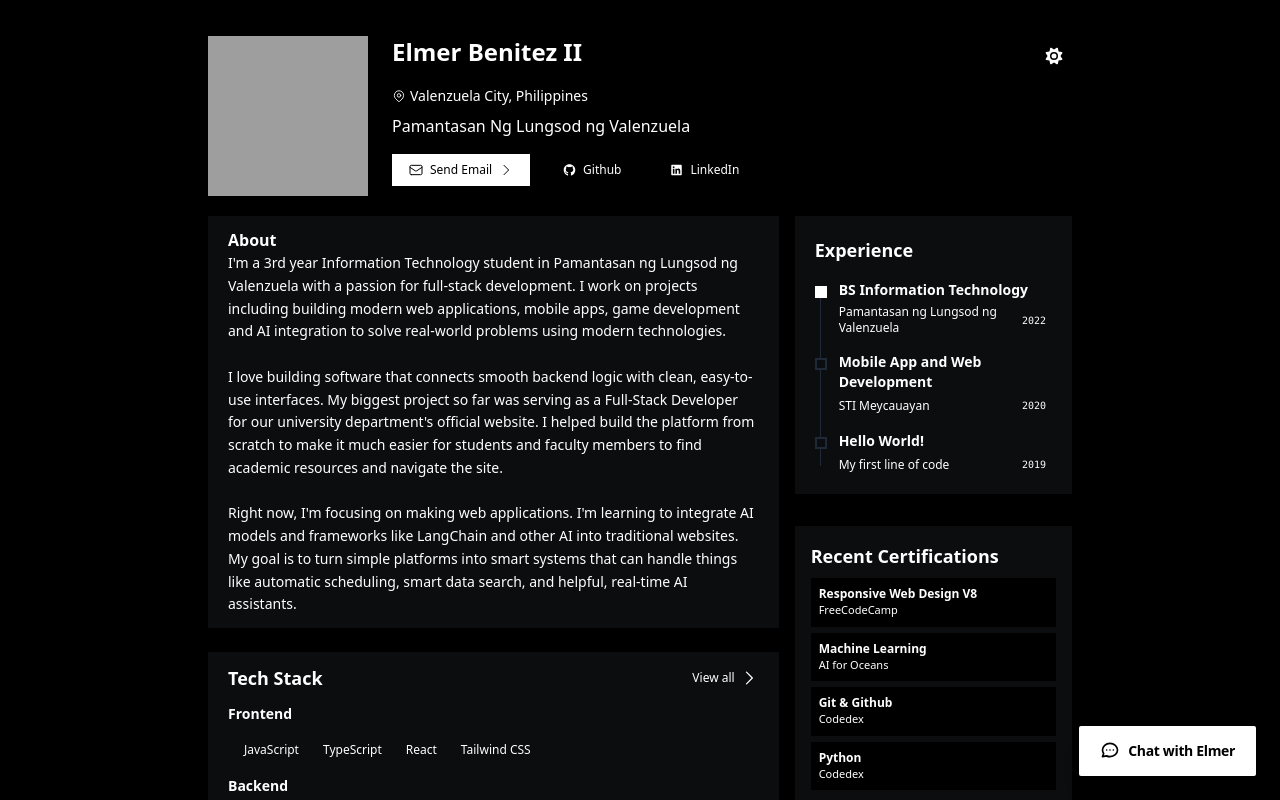
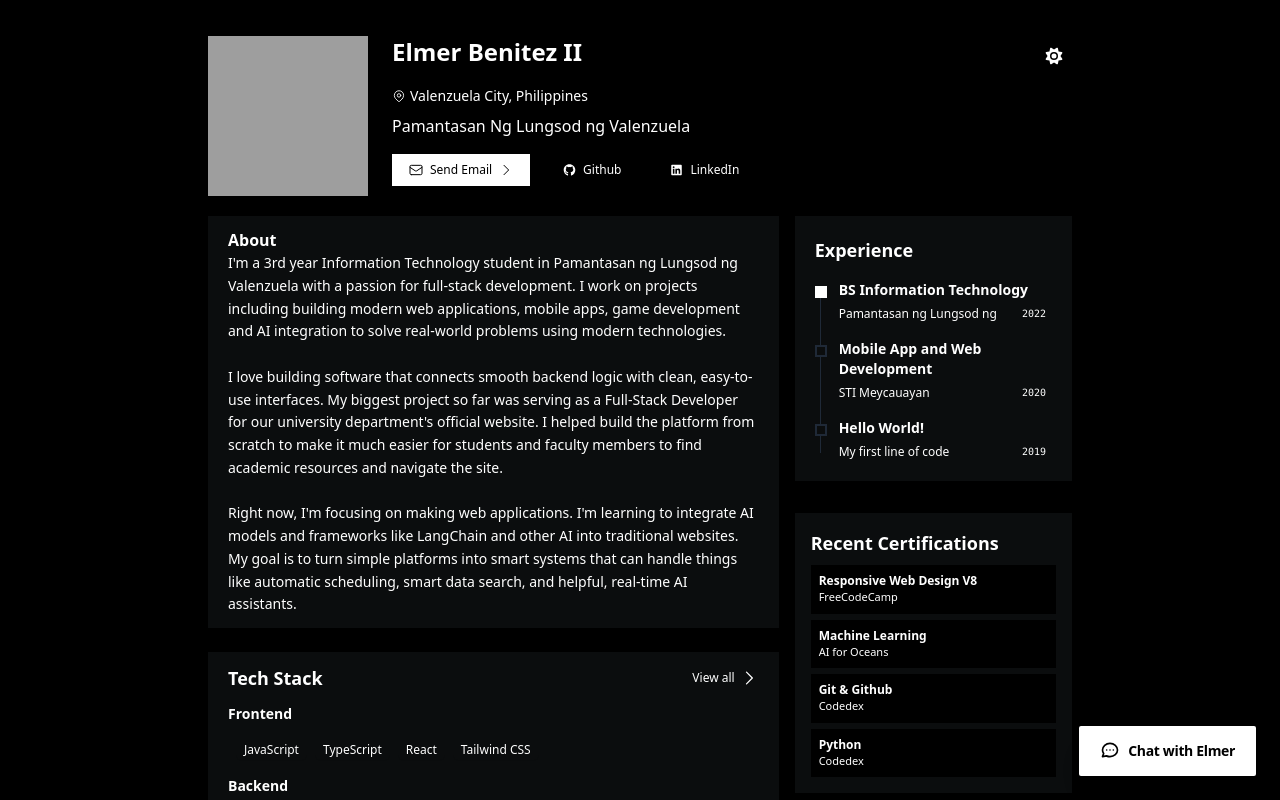
Before and after one commit to redd1514/my-portfolio, a React (Vite) app: page / in a window 1280 px wide. Shown: the top 800 px of the page. Built offline with nearby package versions, Linux system fonts and the light colour scheme; grey boxes are pictures that could not be loaded.

Commit message:
innnnitial

```diff
--- a/src/components/experience.jsx
+++ b/src/components/experience.jsx
@@ -11,7 +11,7 @@ const Experience = () => {
                     <div className="space-y-1">
                         <h3 className="text-sm font-semibold">BS Information Technology</h3>
                         <div className="flex items-center justify-between">
-                            <span className="text-xs">Pamantasan ng Lungsod ng Valenzuela</span>
+                            <span className="text-xs">Pamantasan ng Lungsod ng </span>
                             <span className="text-[10px] font-mono px-1.5 py-0.5">2022</span>
                         </div>
                     </div>
```
